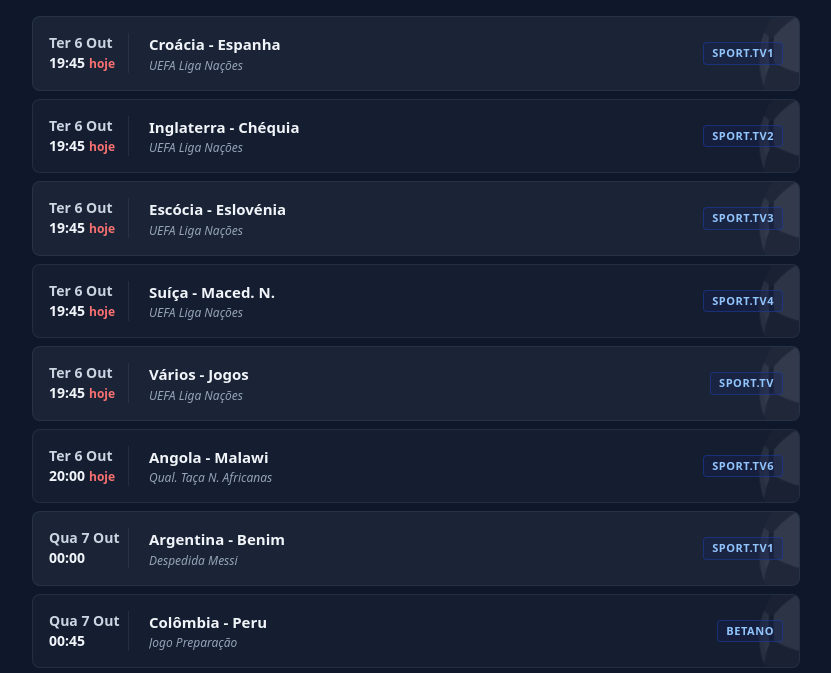
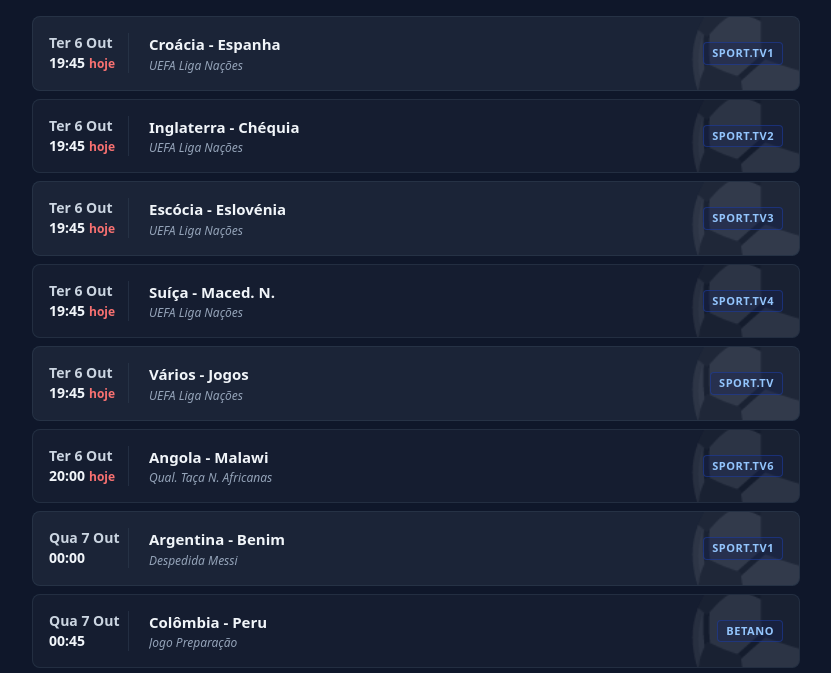
Before and after one commit to mzsbot/verbola, a plain HTML site: page index.html in a window 1280 px wide. Shown: the top 673 px of the page, without its empty margins (224-1055 px from the left). Drawn offline with nearby package versions, Linux system fonts and the light colour scheme.

Commit message:
Refactor watermark logic for sports display

```diff
--- a/index.html
+++ b/index.html
@@ -77,10 +77,10 @@
 
                     const todayTag = game.is_today ? `<span class="text-red-400 font-bold ml-1 text-xs">hoje</span>` : '';
 
-                    // Lógica visual da marca de água adaptada por desporto
+                   // Lógica visual da marca de água adaptada por desporto
                     const watermark = game.sport === 'f1'
-                        ? '<div class="absolute top-1/2 right-0 -translate-y-1/2 translate-x-[45%] opacity-5 grayscale select-none pointer-events-none z-0"><div class="-rotate-90 text-[130px] sm:text-[150px] leading-none">🏎️</div></div>'
-                        : '<div class="absolute top-1/2 right-0 -translate-y-1/2 translate-x-[70%] text-[110px] sm:text-[130px] leading-none opacity-10 grayscale select-none pointer-events-none z-0">⚽</div>';
+                        ? '<div class="absolute top-1/2 -translate-y-1/2 -right-[45px] sm:-right-[55px] -rotate-90 text-[140px] sm:text-[160px] opacity-5 grayscale select-none pointer-events-none z-0">🏎️</div>'
+                        : '<div class="absolute top-1/2 -translate-y-1/2 -right-[60px] sm:-right-[70px] text-[130px] sm:text-[150px] opacity-10 grayscale select-none pointer-events-none z-0">⚽</div>';
 
                     return `
                     <div class="relative overflow-hidden rounded-lg p-3 sm:p-4 transition-all duration-300 hover:bg-slate-700/50 ${liveStyles}">
```
